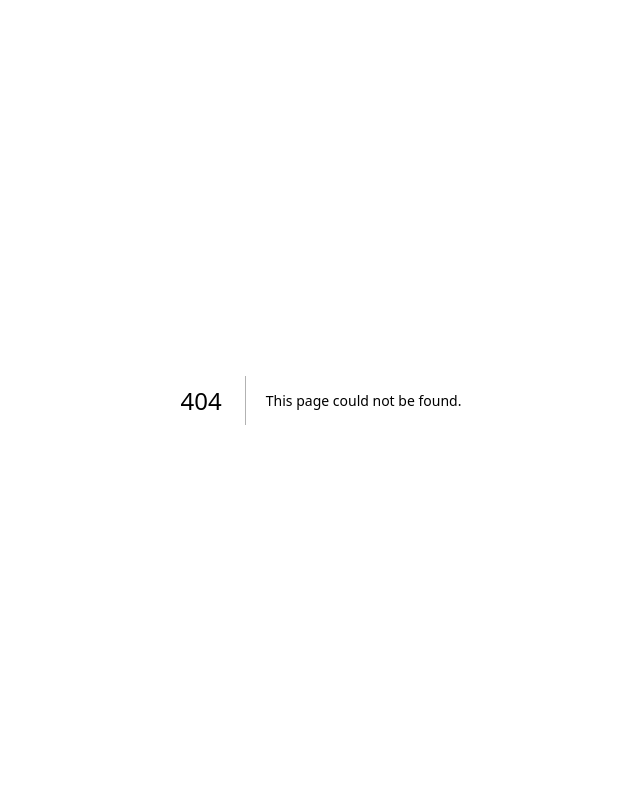
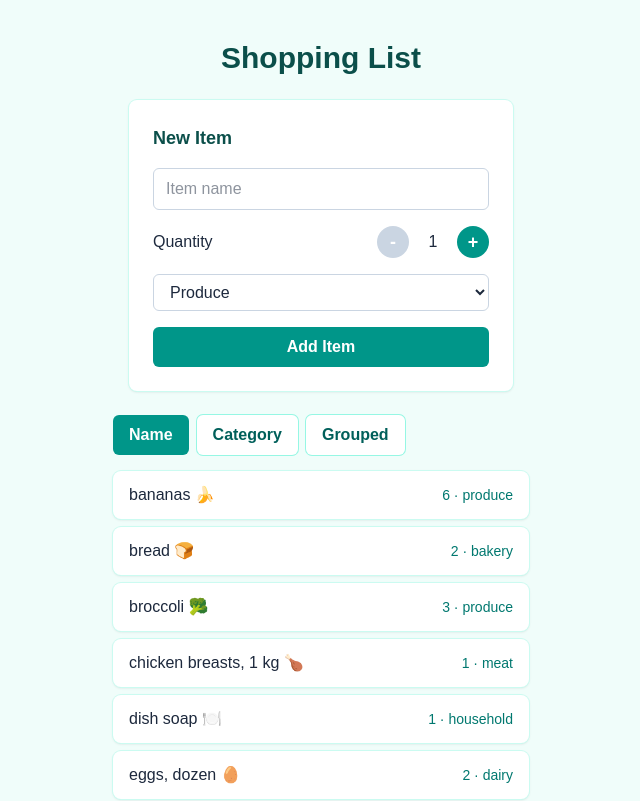
Before and after one commit to DeiterEdradan/cprg306-assignments, a Next.js app: page /week-7 in a window 1280 px wide. Before the commit this address had no page. Shown: the top 801 px of the page, without its empty margins (319-959 px from the left). Built offline with nearby package versions, Linux system fonts and the light colour scheme.

Commit message:
Add files via upload

```diff
--- /dev/null
+++ b/app/week-7/item-list.js
@@ -0,0 +1,90 @@
+"use client";
+
+import { useState } from "react";
+import Item from "./item";
+
+export default function ItemList({ items }) {
+  const [sortBy, setSortBy] = useState("name");
+
+  const sortedItems = [...items].sort((a, b) => {
+    if (sortBy === "category") {
+      return (
+        a.category.localeCompare(b.category) || a.name.localeCompare(b.name)
+      );
+    }
+    return a.name.localeCompare(b.name);
+  });
+
+  const grouped = items.reduce((groups, item) => {
+    if (!groups[item.category]) {
+      groups[item.category] = [];
+    }
+    groups[item.category].push(item);
+    return groups;
+  }, {});
+
+  const groupedCategories = Object.keys(grouped).sort();
+
+  function buttonClass(value) {
+    return `rounded-md px-4 py-2 font-semibold ${
+      sortBy === value
+        ? "bg-teal-600 text-white"
+        : "bg-white text-teal-800 ring-1 ring-teal-200"
+    }`;
+  }
+
+  return (
+    <div className="mx-auto w-full max-w-md px-4">
+      <div className="mb-4 flex gap-2">
+        <button onClick={() => setSortBy("name")} className={buttonClass("name")}>
+          Name
+        </button>
+        <button
+          onClick={() => setSortBy("category")}
+          className={buttonClass("category")}
+        >
+          Category
+        </button>
+        <button
+          onClick={() => setSortBy("group")}
+          className={buttonClass("group")}
+        >
+          Grouped
+        </button>
+      </div>
+
+      {sortBy === "group" ? (
+        groupedCategories.map((category) => (
+          <section key={category} className="mb-4">
+            <h2 className="mb-2 text-lg font-semibold capitalize text-teal-900">
+              {category}
+            </h2>
+            <ul className="flex flex-col gap-2">
+              {[...grouped[category]]
+                .sort((a, b) => a.name.localeCompare(b.name))
+                .map((item) => (
+                  <Item
+                    key={item.id}
+                    name={item.name}
+                    quantity={item.quantity}
+                    category={item.category}
+                  />
+                ))}
+            </ul>
+          </section>
+        ))
+      ) : (
+        <ul className="flex flex-col gap-2">
+          {sortedItems.map((item) => (
+            <Item
+              key={item.id}
+              name={item.name}
+              quantity={item.quantity}
+              category={item.category}
+            />
+          ))}
+        </ul>
+      )}
+    </div>
+  );
+}
--- /dev/null
+++ b/app/week-7/item.js
@@ -0,0 +1,10 @@
+export default function Item({ name, quantity, category }) {
+  return (
+    <li className="flex items-center justify-between rounded-lg bg-white px-4 py-3 shadow-sm ring-1 ring-teal-100">
+      <span className="font-medium text-slate-800">{name}</span>
+      <span className="text-sm text-teal-700">
+        {quantity} · {category}
+      </span>
+    </li>
+  );
+}
--- /dev/null
+++ b/app/week-7/items.json
@@ -0,0 +1,74 @@
+[
+  {
+    "id": "1h2GJKH12gkHG31h1H",
+    "name": "milk, 4 L 🥛",
+    "quantity": 1,
+    "category": "dairy"
+  },
+  {
+    "id": "2KJH3k2j3H1k2J3K1H",
+    "name": "bread 🍞",
+    "quantity": 2,
+    "category": "bakery"
+  },
+  {
+    "id": "3h2KJH3k2j3H1k2J3",
+    "name": "eggs, dozen 🥚",
+    "quantity": 2,
+    "category": "dairy"
+  },
+  {
+    "id": "4k2J3K1H2GJKH12gk",
+    "name": "bananas 🍌",
+    "quantity": 6,
+    "category": "produce"
+  },
+  {
+    "id": "5H1h1H2KJH3k2j3H",
+    "name": "broccoli 🥦",
+    "quantity": 3,
+    "category": "produce"
+  },
+  {
+    "id": "6H1k2J3K1H2GJKH1",
+    "name": "chicken breasts, 1 kg 🍗",
+    "quantity": 1,
+    "category": "meat"
+  },
+  {
+    "id": "7gkHG31h1H2KJH3k",
+    "name": "pasta sauce 🍝",
+    "quantity": 3,
+    "category": "canned goods"
+  },
+  {
+    "id": "8j3H1k2J3K1H2GJK",
+    "name": "spaghetti, 454 g 🍝",
+    "quantity": 2,
+    "category": "dry goods"
+  },
+  {
+    "id": "9H12gkHG31h1H2KJ",
+    "name": "toilet paper, 12 pack 🧻",
+    "quantity": 1,
+    "category": "household"
+  },
+  {
+    "id": "10H3k2j3H1k2J3K1",
+    "name": "paper towels, 6 pack",
+    "quantity": 1,
+    "category": "household"
+  },
+  {
+    "id": "11k2J3K1H2GJKH12",
+    "name": "dish soap 🍽️",
+    "quantity": 1,
+    "category": "household"
+  },
+  {
+    "id": "12GJKH12gkHG31h1",
+    "name": "hand soap 🧼",
+    "quantity": 4,
+    "category": "household"
+  }
+]
--- /dev/null
+++ b/app/week-7/new-item.js
@@ -0,0 +1,105 @@
+"use client";
+
+import { useState } from "react";
+
+const categories = [
+  "Produce",
+  "Dairy",
+  "Bakery",
+  "Meat",
+  "Frozen Foods",
+  "Canned Goods",
+  "Dry Goods",
+  "Beverages",
+  "Snacks",
+  "Household",
+  "Other",
+];
+
+export default function NewItem({ onAddItem }) {
+  const [name, setName] = useState("");
+  const [quantity, setQuantity] = useState(1);
+  const [category, setCategory] = useState("produce");
+
+  function increment() {
+    setQuantity((prev) => (prev < 20 ? prev + 1 : prev));
+  }
+
+  function decrement() {
+    setQuantity((prev) => (prev > 1 ? prev - 1 : prev));
+  }
+
+  function handleSubmit(event) {
+    event.preventDefault();
+    const item = {
+      id: Math.random().toString(36).slice(2, 12),
+      name,
+      quantity,
+      category,
+    };
+    onAddItem(item);
+    setName("");
+    setQuantity(1);
+    setCategory("produce");
+  }
+
+  return (
+    <form
+      onSubmit={handleSubmit}
+      className="mx-auto flex w-full max-w-sm flex-col gap-4 rounded-lg bg-white p-6 shadow-sm ring-1 ring-teal-100"
+    >
+      <h2 className="text-lg font-semibold text-teal-900">New Item</h2>
+
+      <input
+        type="text"
+        value={name}
+        onChange={(event) => setName(event.target.value)}
+        placeholder="Item name"
+        required
+        className="rounded-md border border-slate-300 px-3 py-2 text-slate-800 focus:border-teal-600 focus:outline-none"
+      />
+
+      <div className="flex items-center justify-between">
+        <span className="font-medium text-slate-800">Quantity</span>
+        <div className="flex items-center gap-3">
+          <button
+            type="button"
+            onClick={decrement}
+            disabled={quantity === 1}
+            className="h-8 w-8 rounded-full bg-teal-600 text-lg font-bold text-white disabled:bg-slate-300"
+          >
+            -
+          </button>
+          <span className="w-6 text-center text-slate-800">{quantity}</span>
+          <button
+            type="button"
+            onClick={increment}
+            disabled={quantity === 20}
+            className="h-8 w-8 rounded-full bg-teal-600 text-lg font-bold text-white disabled:bg-slate-300"
+          >
+            +
+          </button>
+        </div>
+      </div>
+
+      <select
+        value={category}
+        onChange={(event) => setCategory(event.target.value)}
+        className="rounded-md border border-slate-300 px-3 py-2 text-slate-800 focus:border-teal-600 focus:outline-none"
+      >
+        {categories.map((cat) => (
+          <option key={cat} value={cat.toLowerCase()}>
+            {cat}
+          </option>
+        ))}
+      </select>
+
+      <button
+        type="submit"
+        className="rounded-md bg-teal-600 px-4 py-2 font-semibold text-white hover:bg-teal-700"
+      >
+        Add Item
+      </button>
+    </form>
+  );
+}
--- /dev/null
+++ b/app/week-7/page.js
@@ -0,0 +1,26 @@
+"use client";
+
+import { useState } from "react";
+import NewItem from "./new-item";
+import ItemList from "./item-list";
+import itemsData from "./items.json";
+
+export default function Page() {
+  const [items, setItems] = useState(itemsData);
+
+  function handleAddItem(newItem) {
+    setItems((prevItems) => [...prevItems, newItem]);
+  }
+
+  return (
+    <main className="min-h-screen bg-teal-50 py-10">
+      <h1 className="mb-6 text-center text-3xl font-bold text-teal-900">
+        Shopping List
+      </h1>
+      <div className="flex flex-col gap-6">
+        <NewItem onAddItem={handleAddItem} />
+        <ItemList items={items} />
+      </div>
+    </main>
+  );
+}
```
